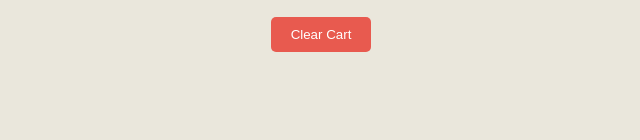
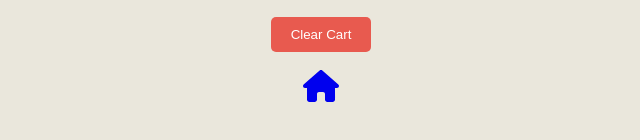
Before and after one commit to JonathanSavastano/ecommerceReact, a React (Create React App) app: page /cart in a window 1280 px wide. Shown: the part 174-314 px from the top of the page, without its empty margins (319-959 px from the left). Built offline with nearby package versions, Linux system fonts and the light colour scheme.

Commit message:
added line break to give home button more space

```diff
--- a/src/components/Cart.js
+++ b/src/components/Cart.js
@@ -1,4 +1,7 @@
 import React from 'react';
+import { FontAwesomeIcon } from '@fortawesome/react-fontawesome';
+import { faHome } from '@fortawesome/free-solid-svg-icons';
+import { BrowserRouter as Router, Routes, Route, Link } from 'react-router-dom';
 
 // define cart component
 function Cart({ cartItems, clearCart })
@@ -14,6 +17,14 @@ function Cart({ cartItems, clearCart })
                 </div>
             ))}
             <button onClick={clearCart}>Clear Cart</button>
+            <br />
+            <br />
+            {/* link back to app.js */}
+            <nav>
+                        <Link to="/">
+                            <FontAwesomeIcon icon={faHome} size="2x" />
+                        </Link>
+                    </nav>
         </div>
     );
 }
```
